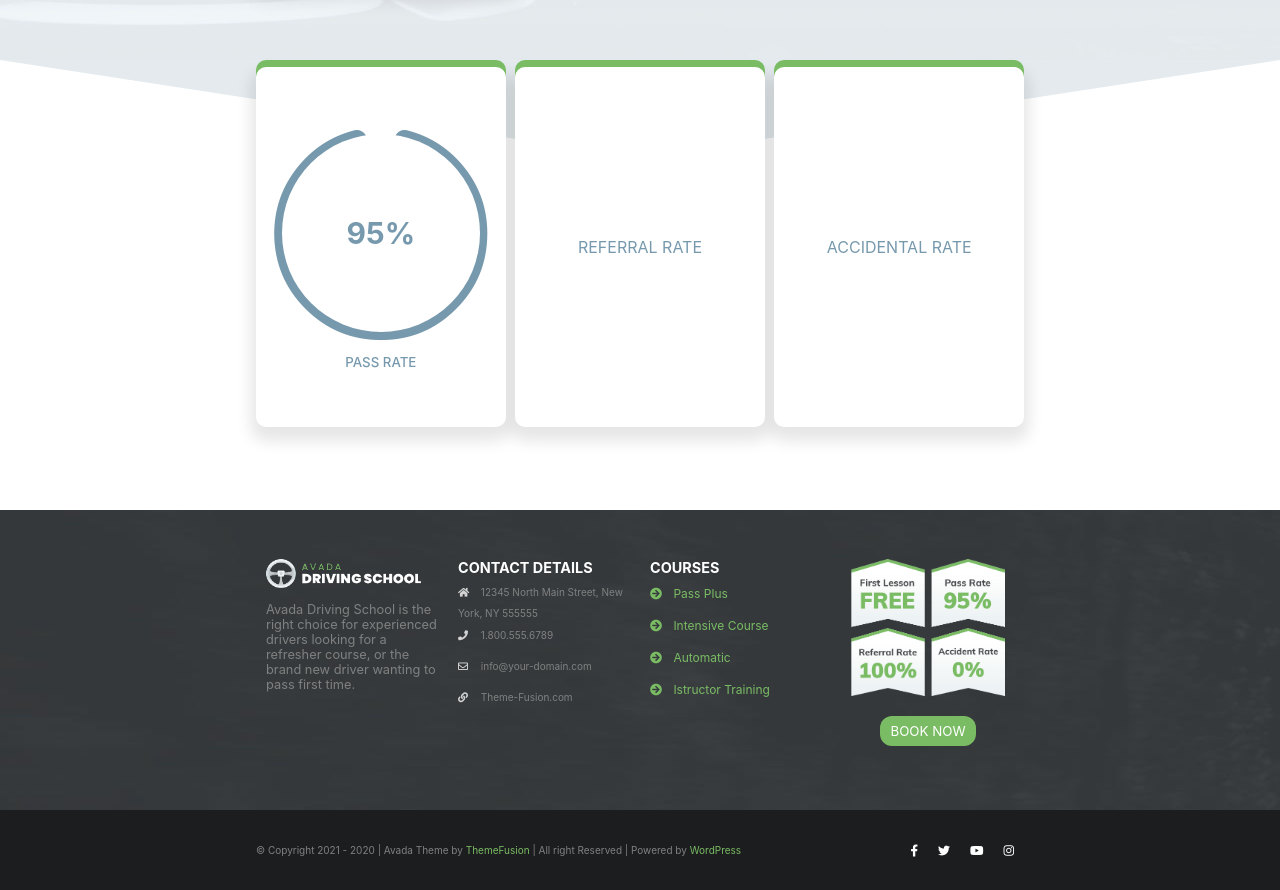
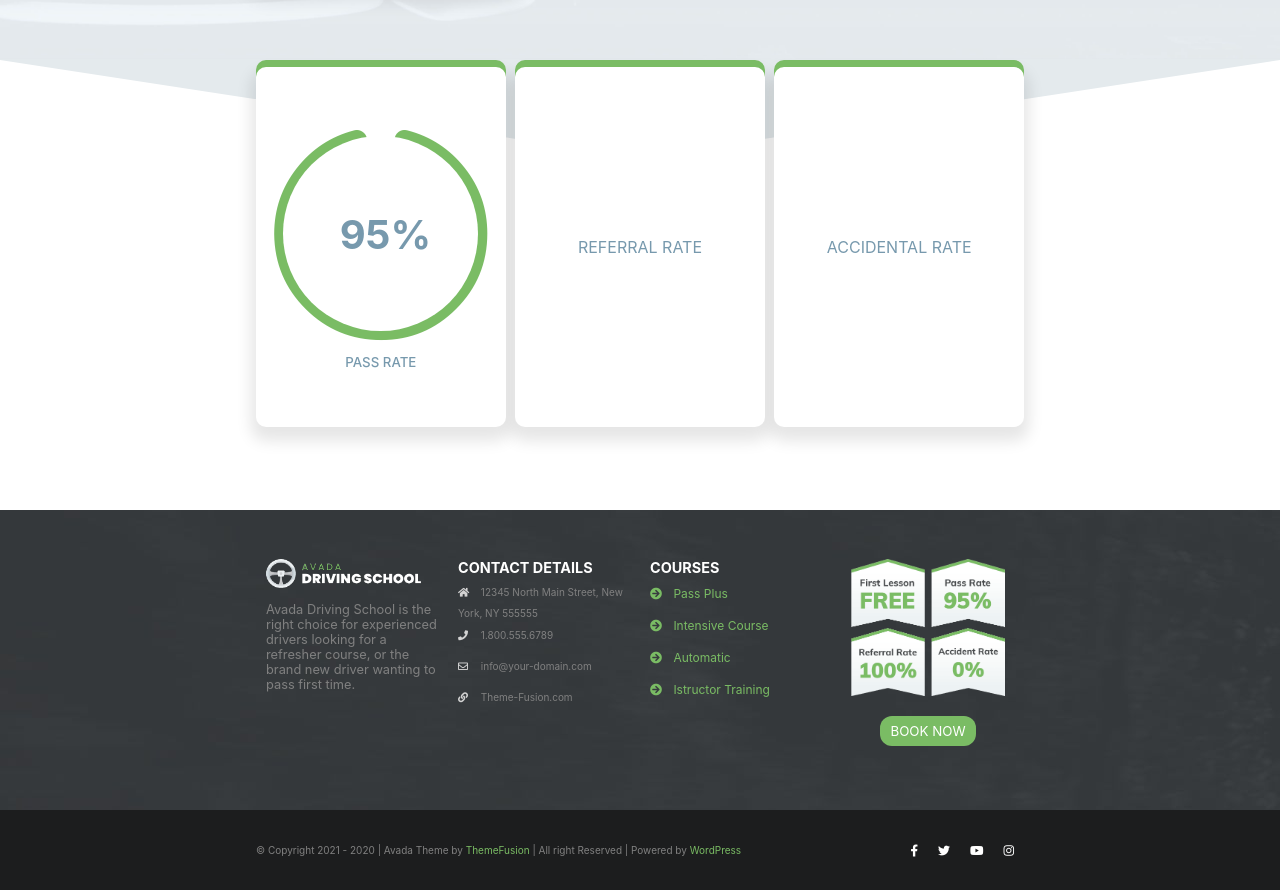
Before and after one commit to Stefano-Para/proj-html-vuejs, a Vue app: page / in a window 1280 px wide. Shown: the part 1600-2490 px from the top of the page. Built offline with nearby package versions, Linux system fonts and the light colour scheme.

Commit message:
fix primo circle per capire

```diff
--- a/src/components/Main.vue
+++ b/src/components/Main.vue
@@ -357,6 +357,7 @@ export default {
                 position: relative;
                 i {
                     font-size: 220px;
+                    color: #7ABC64;
                 }
                 h5 {
                     width: 100%;
@@ -367,16 +368,16 @@ export default {
                 .white-circle {
                     position: absolute;
                     background-color: white;
-                    bottom: 95px;
-                    height: 198px;
-                    width: 198px;
+                    bottom: 96px;
+                    height: 195px;
+                    width: 195px;
                     border-radius: 50%;
                     h2 {
-                        font-size: 30px;
+                        font-size: 40px;
                         position: absolute;
                         top: 50%;
                         left: 50%;
-                        transform: translate(-50%, -50%);
+                        transform: translate(-45%, -50%);
                     }
                 }
             }
```
